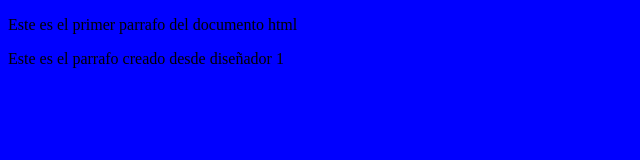
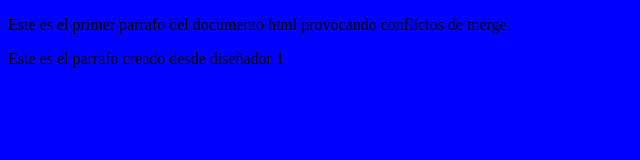
Before and after one commit to TheSincarS/CursoGit, a plain HTML site: page Proyecto-Web-Empresa-B/index.html in a window 1280 px wide. Shown: the whole page, without its empty margins (0-640 px from the left). Drawn offline with Linux system fonts and the light colour scheme.

Commit message:
[MOD] Modificando primer parrafo

```diff
--- a/Proyecto-Web-Empresa-B/index.html
+++ b/Proyecto-Web-Empresa-B/index.html
@@ -10,7 +10,7 @@
 </head>
 
 <body>
-    <p>Este es el primer parrafo del documento html</p>
+    <p>Este es el primer parrafo del documento html provocando conflictos de merge</p>
 
     <p>Este es el parrafo creado desde diseñador 1</p>
 </body>
```
